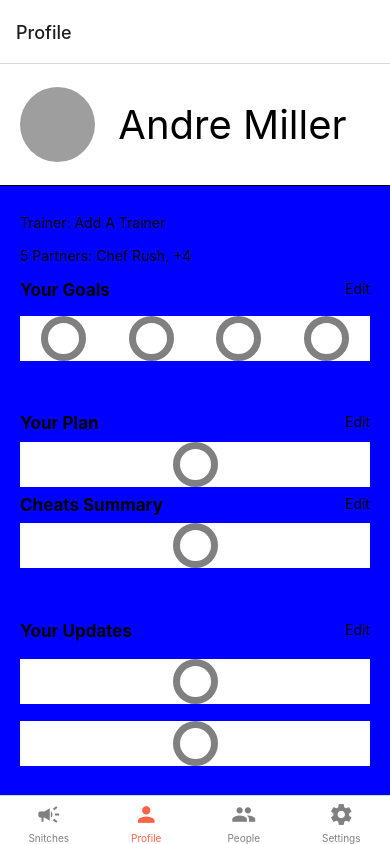
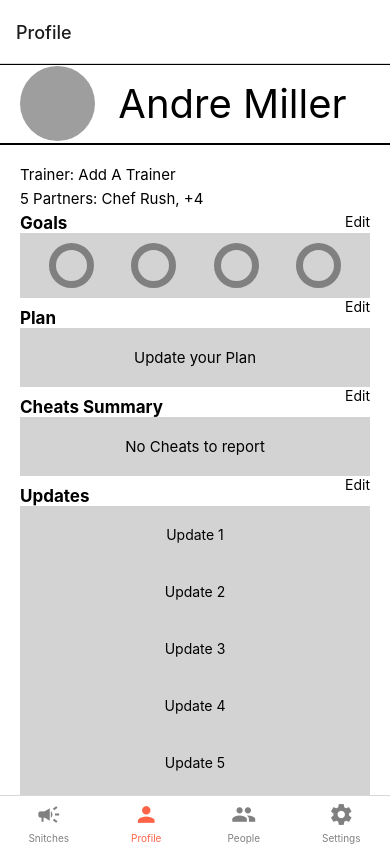
Before and after one commit to Fitsnitch-CS480/fitsnitch-app, a React Native app in the folder FitsnitchApp/: screen /Profile in a window 390 px wide. Built offline with nearby package versions, Linux system fonts and the light colour scheme; grey boxes are pictures that could not be loaded.

Commit message:
better use of code, layout general look of user profile page

```diff
--- a/FitsnitchApp/models/User.ts
+++ b/FitsnitchApp/models/User.ts
@@ -2,10 +2,12 @@ export default class User {
     public id: string;
     public firstname: string;
     public lastname: string;
+    public updates: String[];
 
     constructor(id:string,firstname:string,lastname:string) {
         this.id = id;
         this.firstname = firstname;
         this.lastname = lastname;
+        this.updates = ["one", "two", "three"];
     }
 }
--- a/FitsnitchApp/views/UserProfileView.tsx
+++ b/FitsnitchApp/views/UserProfileView.tsx
@@ -1,5 +1,5 @@
 import React, { useState } from 'react';
-import { Button, StyleSheet, Text, View, Image, Dimensions, useWindowDimensions } from 'react-native';
+import { Button, StyleSheet, Text, View, Image, Dimensions, useWindowDimensions, ScrollView, FlatList, SectionList } from 'react-native';
 import Profile from '../components/Profile';
 import User from '../models/User';
 
@@ -10,12 +10,12 @@ const EMPTY_COLOR = "grey";
 const PROGRESS_COLOR = "green";
 const SIZE = 45;
 
-
 const UserProfileView: React.FC = () => {
 
   return (
-    <View style={styles.container}>
-      <View style={styles.header}>
+    <View style={[styles.container]}>
+      <ScrollView style={styles.scrollView}>
+        <View style={[styles.header]}>
           <Image
               source={{
                 uri:
@@ -31,7 +31,9 @@ const UserProfileView: React.FC = () => {
           <Text style={styles.headerText}>{dummyUser.firstname} {dummyUser.lastname}</Text>
         </View>
 
-      <View style={[styles.body, {justifyContent: 'space-around'}]}>
+        <ScrollView style={styles.scrollView}>
+          <View style={{}}>
+            {/* <View style={[styles.body]}>
               <Text>
                 Trainer: Add A Trainer
               </Text>
@@ -50,19 +52,25 @@ const UserProfileView: React.FC = () => {
                   </Text>
                 </View>
               </View>
-        <View style={[styles.rowContainer, {backgroundColor: 'white'}]}>
+              <View style={[styles.rowContainer, {backgroundColor: 'white', padding: 10}]}>
                 <View style={styles.progressCircle}/>
                 <View style={styles.progressCircle}/>
                 <View style={styles.progressCircle}/>
                 <View style={styles.progressCircle}/>
               </View>
-      </View>
+            </View> */}
 
-      <View style={[styles.body, {justifyContent: 'space-around'}]}>
-        <View style={styles.rowContainer}>
+            <View style={[styles.body]}>
+              <Text style={{fontSize: 15, paddingBottom: 5}}>
+                Trainer: Add A Trainer
+              </Text>
+              <Text style={{fontSize: 15, paddingBottom: 5}}>
+                5 Partners: Chef Rush, +4
+              </Text>
+              <View style={[styles.rowContainer, {justifyContent: 'space-around'}]}>
                 <View style={{flex: 1}}>
                   <Text style={{fontSize: 17, fontWeight: 'bold'}}>
-                Your Plan
+                      Goals
                   </Text>
                 </View>
                 <View style={{}}>
@@ -71,12 +79,32 @@ const UserProfileView: React.FC = () => {
                   </Text>
                 </View>
               </View>
-        <View style={[styles.rowContainer, {backgroundColor: 'white'}]}>
+              <View style={[styles.rowContainer, {backgroundColor: 'white', padding: 10, backgroundColor: 'lightgrey'}]}>
                 <View style={styles.progressCircle}/>
+                <View style={styles.progressCircle}/>
+                <View style={styles.progressCircle}/>
+                <View style={styles.progressCircle}/>
+              </View>
+
+
+              <View style={styles.rowContainer}>
+                <View style={{flex: 1}}>
+                  <Text style={{fontSize: 17, fontWeight: 'bold', paddingTop: 10}}>
+                      Plan
+                  </Text>
+                </View>
+                <View style={{}}>
+                  <Text>
+                    Edit
+                  </Text>
+                </View>
+              </View>
+              <View style={[styles.rowContainer, {backgroundColor: 'lightgrey'}]}>
+                <Text style={{fontSize: 15, padding: 20}}>Update your Plan</Text>
               </View>
               <View style={[styles.rowContainer]}>
                 <View style={{flex: 1}}>
-            <Text style={{fontSize: 17, fontWeight: 'bold'}}>
+                  <Text style={{fontSize: 17, fontWeight: 'bold', paddingTop: 10}}>
                       Cheats Summary
                   </Text>
                 </View>
@@ -86,16 +114,16 @@ const UserProfileView: React.FC = () => {
                   </Text>
                 </View>
               </View>
-        <View style={[styles.rowContainer, {backgroundColor: 'white'}]}>
-          <View style={styles.progressCircle}/>
+              <View style={[styles.rowContainer, {backgroundColor: 'lightgrey'}]}>
+              <Text style={{fontSize: 15, padding: 20}}>No Cheats to report</Text>
               </View>
-      </View>
+            {/* </View> */}
 
-      <View style={[styles.body, {justifyContent: 'space-around'}]}>
-        <View style={styles.rowContainer}>
+            {/* <View style={[styles.body]}> */}
+              <View style={styles.updateHeader}>
                 <View style={{flex: 1}}>
-            <Text style={{fontSize: 17, fontWeight: 'bold'}}>
-                Your Updates
+                  <Text style={{fontSize: 17, fontWeight: 'bold', paddingTop: 10}}>
+                      Updates
                   </Text>
                 </View>
                 <View style={{}}>
@@ -104,14 +132,61 @@ const UserProfileView: React.FC = () => {
                   </Text>
                 </View>
               </View>
-        <View style={[styles.rowContainer, {backgroundColor: 'white'}]}>
-          <View style={styles.progressCircle}/>
+              {/* <SectionList style={styles.updates}
+          sections={[
+            {data: dummyUser.updates},
+          ]}
+          renderItem={({item}) => <Text style={styles.updates}>{item}</Text>}
+          renderSectionHeader={({section}) => <Text style={styles.updates}>{section.title}</Text>}
+          keyExtractor={(item, index) => index}
+        /> */}
+              <View style={[styles.updates, {backgroundColor: 'lightgrey'}]}>
+                <Text>
+                  Update 1
+                </Text>
               </View>
-        <View style={[styles.rowContainer, {backgroundColor: 'white'}]}>
-          <View style={styles.progressCircle}/>
+              <Text></Text>
+              <View style={[styles.updates, {backgroundColor: 'lightgrey'}]}>
+                <Text>
+                  Update 2
+                </Text>
+              </View>
+              <Text></Text>
+              <View style={[styles.updates, {backgroundColor: 'lightgrey'}]}>
+                <Text>
+                  Update 3
+                </Text>
+              </View>
+              <Text></Text>
+              <View style={[styles.updates, {backgroundColor: 'lightgrey'}]}>
+                <Text>
+                  Update 4
+                </Text>
+              </View>
+              <Text></Text>
+              <View style={[styles.updates, {backgroundColor: 'lightgrey'}]}>
+                <Text>
+                  Update 5
+                </Text>
+              </View>
+              <Text></Text>
+              <View style={[styles.updates, {backgroundColor: 'lightgrey'}]}>
+                <Text>
+                  Update 6
+                </Text>
+              </View>
+              <Text></Text>
+              <View style={[styles.updates, {backgroundColor: 'lightgrey'}]}>
+                <Text>
+                  Update 7
+                </Text>
+              </View>
+              <Text></Text>
+            {/* </View> */}
             </View>
           </View>
-
+        </ScrollView>
+      </ScrollView>
     </View>
   );
 };
@@ -119,32 +194,37 @@ const UserProfileView: React.FC = () => {
 const styles = StyleSheet.create({
   container: {
     flex: 1,
-    justifyContent: 'center'
   },
   greeting: {
     fontSize: 0,
     fontWeight: 'bold',
-    margin: 16
+    margin: 16,
   },
   rowContainer: {
     flexDirection: 'row',
-    justifyContent: 'space-around'
+    justifyContent: 'space-around',
+  },
+  updateHeader: {
+    flexDirection: 'row',
   },
   header: {
     flex: 1,
+    maxHeight:150,
+    position: 'relative',
     flexDirection: 'row',
     backgroundColor: 'white',
     padding: 20,
     textAlign: 'left',
     alignItems: 'center',
     borderBottomColor: 'black',
-    borderBottomWidth: StyleSheet.hairlineWidth,
+    borderBottomWidth: 2,
+    borderTopColor: 'black',
+    borderTopWidth: StyleSheet.hairlineWidth,
   },
   headerText: {
     flex: 2,
     backgroundColor:'white',
     color: 'black',
-    alignSelf: 'center',
     textAlign: 'center',
     fontSize: 40,
   },
@@ -153,13 +233,15 @@ const styles = StyleSheet.create({
     textAlign: 'center'
   },
   body: {
-    flex: 2,
-    backgroundColor: 'blue',
+    position: 'relative',
+    flex: 1,
+    backgroundColor: 'white',
     padding: 20,
+    justifyContent: 'space-around'
   },
   body2: {
     flex: 2,
-    backgroundColor: 'blue',
+    backgroundColor: 'white',
     padding: 20,
   },
   progressCircle: {
@@ -182,7 +264,15 @@ const styles = StyleSheet.create({
     borderTopColor: PROGRESS_COLOR,
     borderRightColor: 'transparent',
     borderBottomColor: 'transparent',
-  }
+  },
+
+  updates: {
+    flex: 1,
+    flexDirection: 'row',
+    justifyContent: 'space-around',
+    fontSize: 15,
+    padding: 20
+  },
 });
 
 export default UserProfileView;
```
Lines whose indentation alone changed are shown as unchanged.
